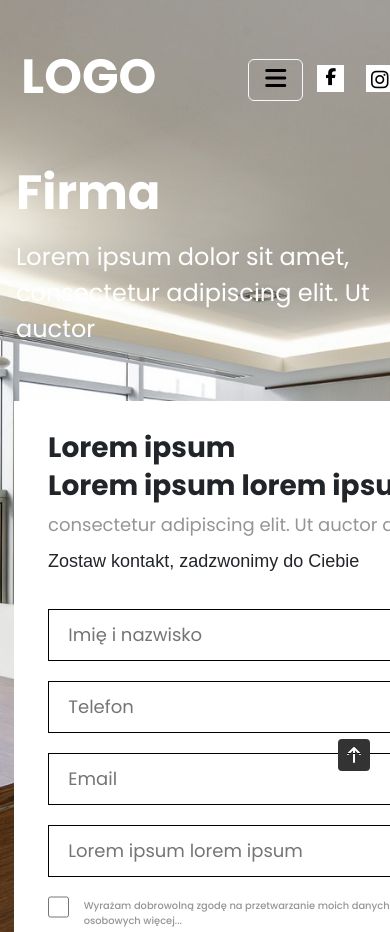
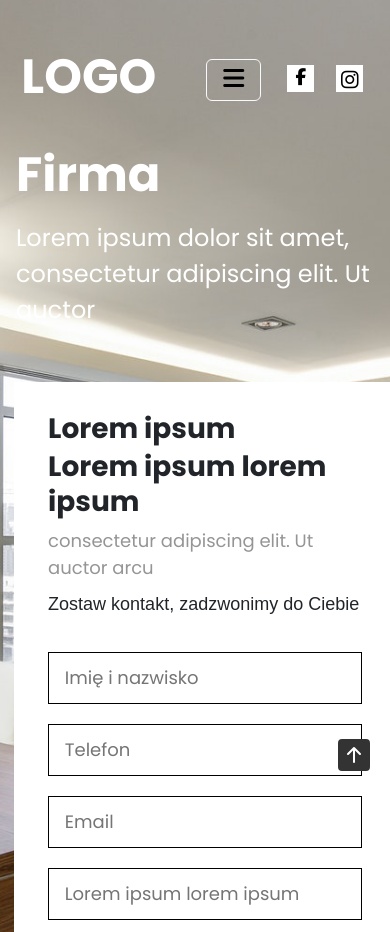
Before and after one commit to maksbrzezinski/OfficeSite, a Gatsby site: page / in a window 390 px wide. Shown: the top 932 px of the page. Built offline with nearby package versions, Linux system fonts and the light colour scheme; Gatsby itself is replaced by a stand-in of ours.

Commit message:
Hero and header done responsive

```diff
--- a/src/components/Hero.jsx
+++ b/src/components/Hero.jsx
@@ -132,18 +132,24 @@
             }
         }
     }
+
+    @media (max-width: 576px) {
+        min-height: 1200px;
+        padding-bottom: 130px;
+    }
 `
 
 const HeroBG = styled.div`
     position: absolute;
     top: 0;
     left: 0;
-    height: 100%;
+    min-height: 100%;
     width: 100%;
     overflow: hidden;
 
     img {
         min-height: 953px;
+        height: 100%;
         min-width: 100%;
         object-fit: cover;
     }
@@ -200,7 +206,7 @@
     }
     @media (max-width: 991px) {
         img {
-            min-height: 1100px;
+            min-height: 1200px;
         }
         .carousel-control-next {
             display: none;
@@ -240,6 +246,12 @@
             font-size: 24px;
         }
     }
+
+    @media (max-width: 576px) {
+        h1 {
+            margin-top: 30px;
+        }
+    }
 `
 
 const HeroForm = styled.div`
@@ -247,7 +259,6 @@
     position: relative;
     flex-direction: row;
     background-color: #fff;
-    max-width: 449px;
     min-width: 450px;
     height: auto;
     min-height: 638px;
@@ -353,6 +364,10 @@
     @media (max-width: 991px) {
         margin-left: 8%;
     }
+
+    @media (max-width: 576px) {
+        min-width: 380px;
+    }
 `
 
 const ArrowUp = styled.div`
--- a/src/components/header.jsx
+++ b/src/components/header.jsx
@@ -107,6 +107,13 @@
       margin-right: 30px;
     }
   }
+
+  @media (max-width: 576px) {
+    .social {
+      // margin-right: 70px;
+      margin-left: -45px;
+    }
+  }
 `
 
 const NavMenu = styled.div`
@@ -175,8 +182,13 @@
     width: 150px;
 
     .navBar {
-      display: block;
+      display: flex;
     }
+  }
+
+  @media (max-width: 576px) {
+    margin-right: 40px;
+    margin-left: -25px;
   }
 `
 
```
